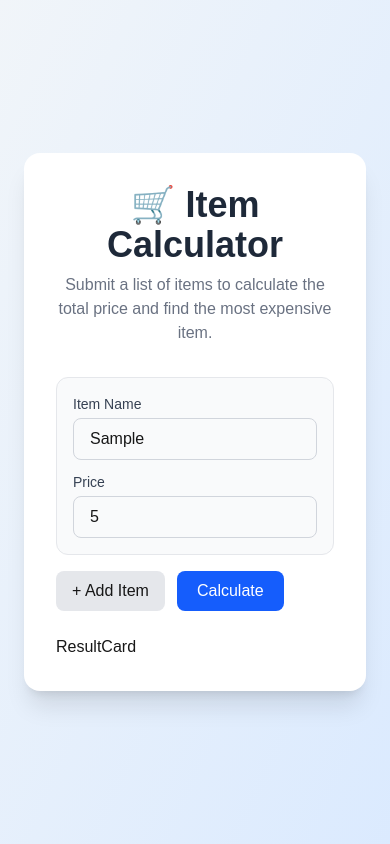
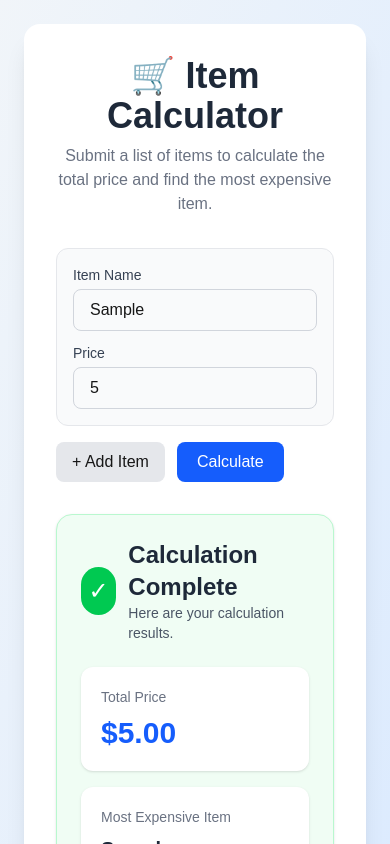
Before and after one commit to najiba-ta/parallax-screening-task, a Next.js app: page / in a window 390 px wide. Both pictures are taken after typing "Sample", "5" into the empty fields and a click on the button "Calculate". Shown: the top 844 px of the page. Built offline with nearby package versions, Linux system fonts and the light colour scheme.

Commit message:
Display calculation results in responsive result card

```diff
--- a/src/component/ResultCard.jsx
+++ b/src/component/ResultCard.jsx
@@ -1,11 +1,46 @@
-import React from 'react';
+export default function ResultCard({ result }) {
+  const { total, mostExpensive } = result;
 
-const ResultCard = () => {
-    return (
+  return (
+    <div className="mt-8 rounded-2xl border border-green-200 bg-green-50 p-6 shadow-sm">
+      <div className="mb-6 flex items-center gap-3">
+        <div className="flex h-12 w-12 items-center justify-center rounded-full bg-green-500 text-2xl text-white">
+          ✓
+        </div>
+
         <div>
-            ResultCard
+          <h2 className="text-2xl font-bold text-gray-800">
+            Calculation Complete
+          </h2>
+          <p className="text-sm text-gray-600">
+            Here are your calculation results.
+          </p>
         </div>
-    );
-};
+      </div>
 
-export default ResultCard;
+      <div className="grid gap-4 md:grid-cols-2">
+        {/* Total Price */}
+        <div className="rounded-xl bg-white p-5 shadow">
+          <p className="text-sm text-gray-500">Total Price</p>
+
+          <h3 className="mt-2 text-3xl font-bold text-blue-600">
+            ${total.toFixed(2)}
+          </h3>
+        </div>
+
+        {/* Most Expensive */}
+        <div className="rounded-xl bg-white p-5 shadow">
+          <p className="text-sm text-gray-500">Most Expensive Item</p>
+
+          <h3 className="mt-2 text-xl font-semibold text-gray-800">
+            {mostExpensive.name}
+          </h3>
+
+          <p className="mt-1 text-lg font-medium text-red-500">
+            ${Number(mostExpensive.price).toFixed(2)}
+          </p>
+        </div>
+      </div>
+    </div>
+  );
+}
```
